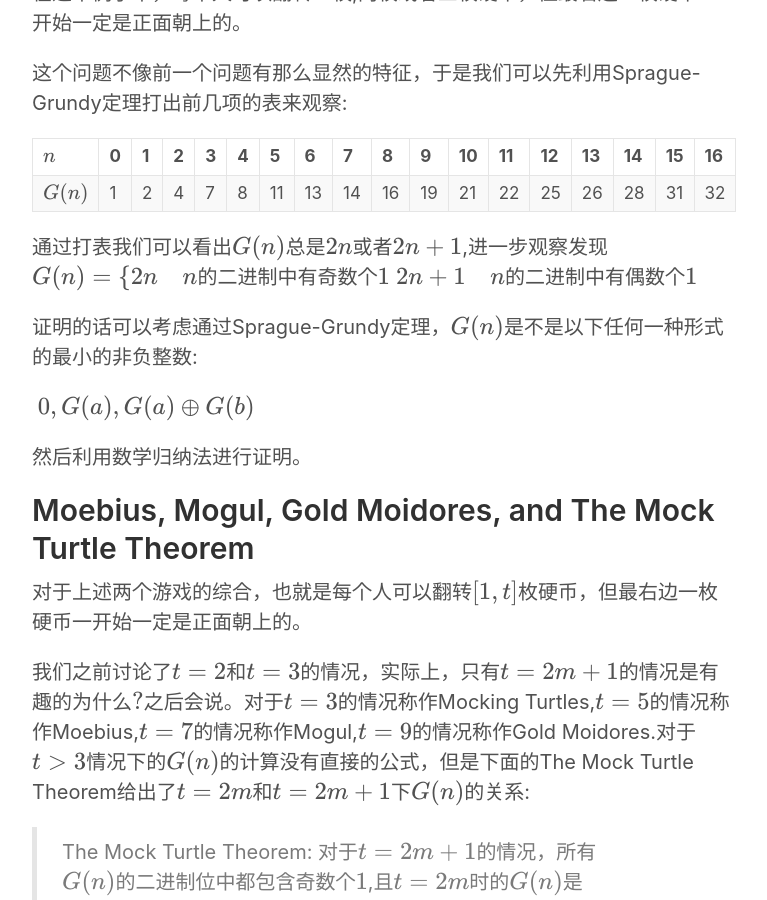
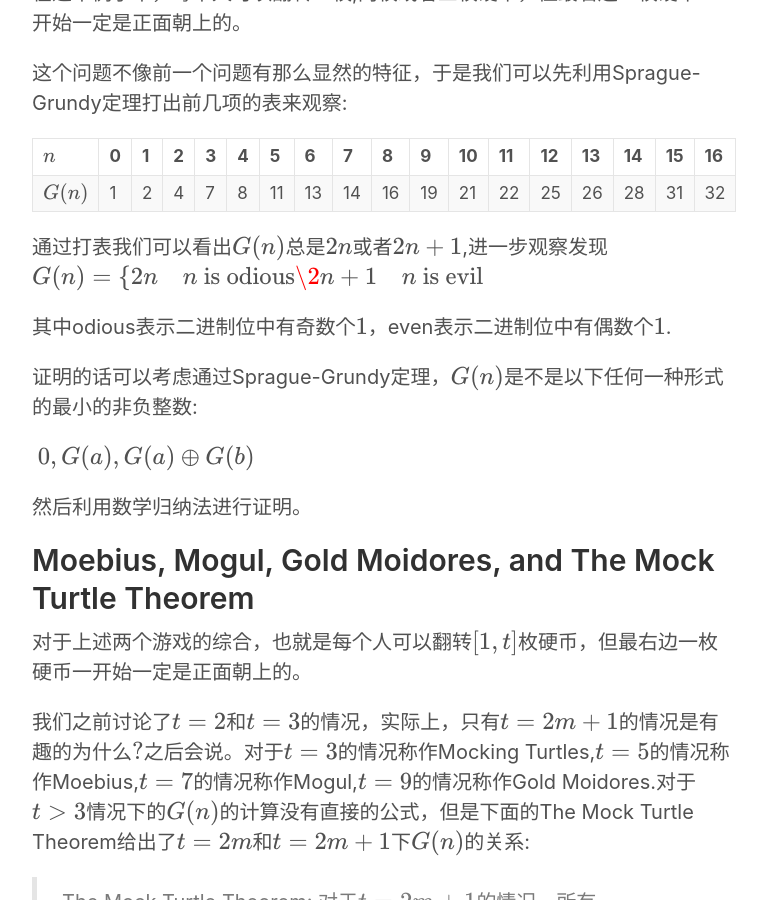
Before and after one commit to wcysai/wcysai.github.io, a Jekyll site: the page built from _posts/2019-09-17-On nim multiplication and related games.md, in a window 1280 px wide and 900 px high, scrolled down 1333 px. Shown: the whole window, without its empty margins (258-1025 px from the left). Built offline with Jekyll 4.4.1, drawn with Linux system fonts in a browser that asks for light colours; formulas are drawn with MathJax 3.

Commit message:
Update 2019-09-17-On nim multiplication and related games.md

```diff
--- a/_posts/2019-09-17-On nim multiplication and related games.md
+++ b/_posts/2019-09-17-On nim multiplication and related games.md
@@ -37,7 +37,9 @@ Turning Games,指的是一类这样的游戏: 有$n$枚硬币排成一排，其
 | ------ | ---- | ---- | ---- | ---- | ---- | ---- | ---- | ---- | ---- | ---- | ---- | ---- | ---- | ---- | ---- | ---- | ---- |
 | $G(n)$ | 1    | 2    | 4    | 7    | 8    | 11   | 13   | 14   | 16   | 19   | 21   | 22   | 25   | 26   | 28   | 31   | 32   |
 
-通过打表我们可以看出$G(n)$总是$2n$或者$2n+1$,进一步观察发现$G(n)=\begin{cases} 2n & \text{$n$的二进制中有奇数个$1$}\\ 2n+1 & \text{$n$的二进制中有偶数个$1$ }\end{cases}$
+通过打表我们可以看出$G(n)$总是$2n$或者$2n+1$,进一步观察发现$G(n)=\begin{cases} 2n & n\text{ is odious} \\2n+1 & n\text{ is evil}\end{cases}$
+
+其中odious表示二进制位中有奇数个$1$，even表示二进制位中有偶数个$1$.
 
 证明的话可以考虑通过Sprague-Grundy定理，$G(n)$是不是以下任何一种形式的最小的非负整数:
 
```
